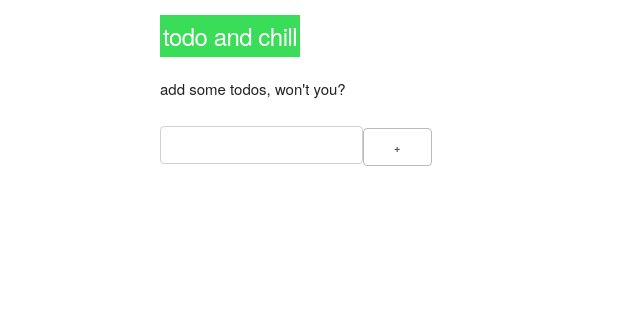
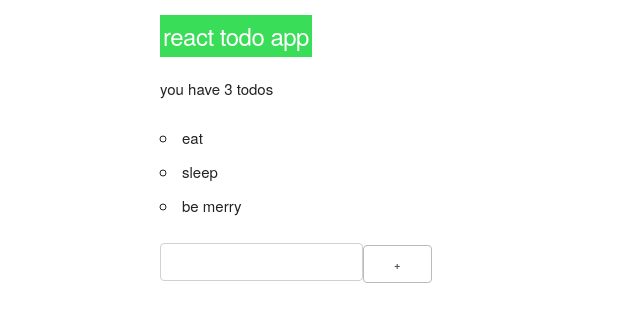
Before and after one commit to TristanAG/todo-and-chill, a React (Create React App) app: page / in a window 1280 px wide. Shown: the top 322 px of the page, without its empty margins (0-640 px from the left). Built offline with nearby package versions, Linux system fonts and the light colour scheme.

Commit message:
push to github

```diff
--- a/src/index.js
+++ b/src/index.js
@@ -14,51 +14,78 @@ const app = {
 
 class TodoApp extends React.Component {
   render() {
+    const title = 'react todo app'
+    const todos = ['eat', 'sleep', 'be merry']
+    const numberOfTodos = todos.length
+
     return (
       <div className="container" style={{marginTop: '15px'}}>
-        <Header />
-        <Prompt />
-        <TodoList />
+        <Header title={title}/>
+        <Prompt numberOfTodos={numberOfTodos}/>
+        <TodoList todos={todos}/>
         <AddTodo />
-        <ClearTodos />
+        <ClearTodos todos={todos}/>
       </div>
     )
   }
 }
 
-const Header = () => (
+class Header extends React.Component {
+  render() {
+    return (
       <header>
-    <h5>{app.title}</h5>
+        <h5>{this.props.title}</h5>
       </header>
     )
+  }
+}
 
-const Prompt = () => (
+class Prompt extends React.Component {
+  render() {
+    return (
       <p>
         {
-      app.todos.length > 0 ?
-        `you have ${app.todos.length} todos` :
+          this.props.numberOfTodos > 0 ?
+            `you have ${this.props.numberOfTodos} todos` :
             'add some todos, won\'t you?'
         }
       </p>
     )
+  }
+}
 
-const TodoList = () => (
+class TodoList extends React.Component {
+  render() {
+    return (
       <ul>
         {
-      app.todos.map((todo) => {
-        return <li key={todo}>{todo}</li>
-      })
+          this.props.todos.map((todo) => <Todo key={todo} todoText={todo}/>)
         }
       </ul>
     )
+  }
+}
+
+class Todo extends React.Component {
+  render(){
+    return (
+      <li>
+        {this.props.todoText}
+      </li>
+    )
+  }
+}
 
 class AddTodo extends React.Component {
   addTodo(e) {
     e.preventDefault()
-    const todo = e.target.elements.todo.value
+    const todo = e.target.elements.todo.value.trim()
+
+    if(todo){
       app.todos.push(todo)
       e.target.elements.todo.value = ''
-    // render()
+      render()
+    }
   }
 
   render() {
@@ -72,9 +99,15 @@ class AddTodo extends React.Component {
 }
 
 class ClearTodos extends React.Component {
+  constructor(props){
+    super(props)
+    this.clearTodos = this.clearTodos.bind(this)
+  }
+
   clearTodos() {
-    app.todos = []
-    // render()
+    console.log(this.props.todos)
+    // this.app.todos = []
+    render()
   }
 
   render() {
@@ -88,9 +121,9 @@ class ClearTodos extends React.Component {
   }
 }
 
-// const render = () => {
+const render = () => {
   ReactDOM.render(<TodoApp />, document.getElementById('root'));
-// }
+}
 
-// render()
+render()
 // registerServiceWorker();
```
Lines whose indentation alone changed are shown as unchanged.
